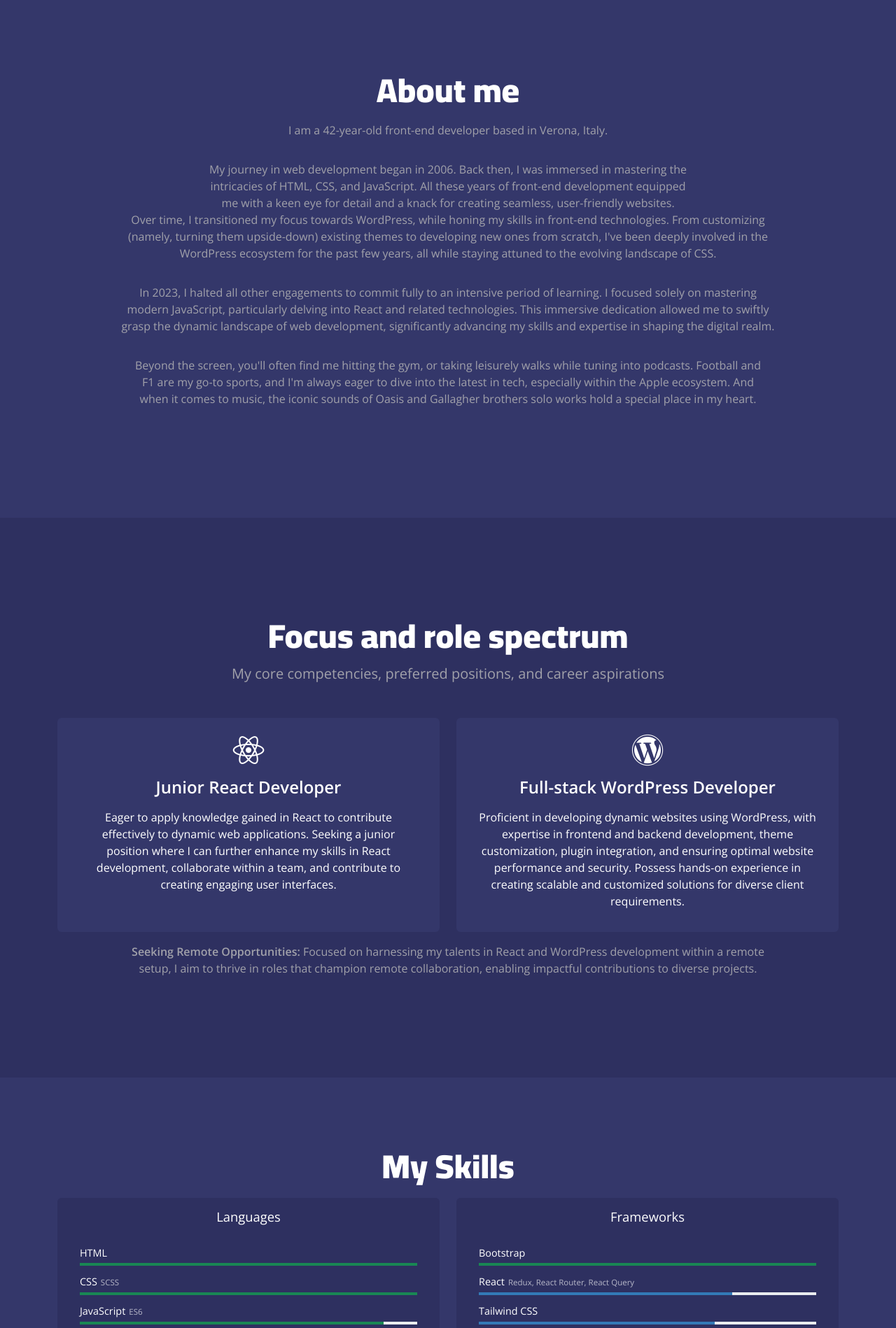
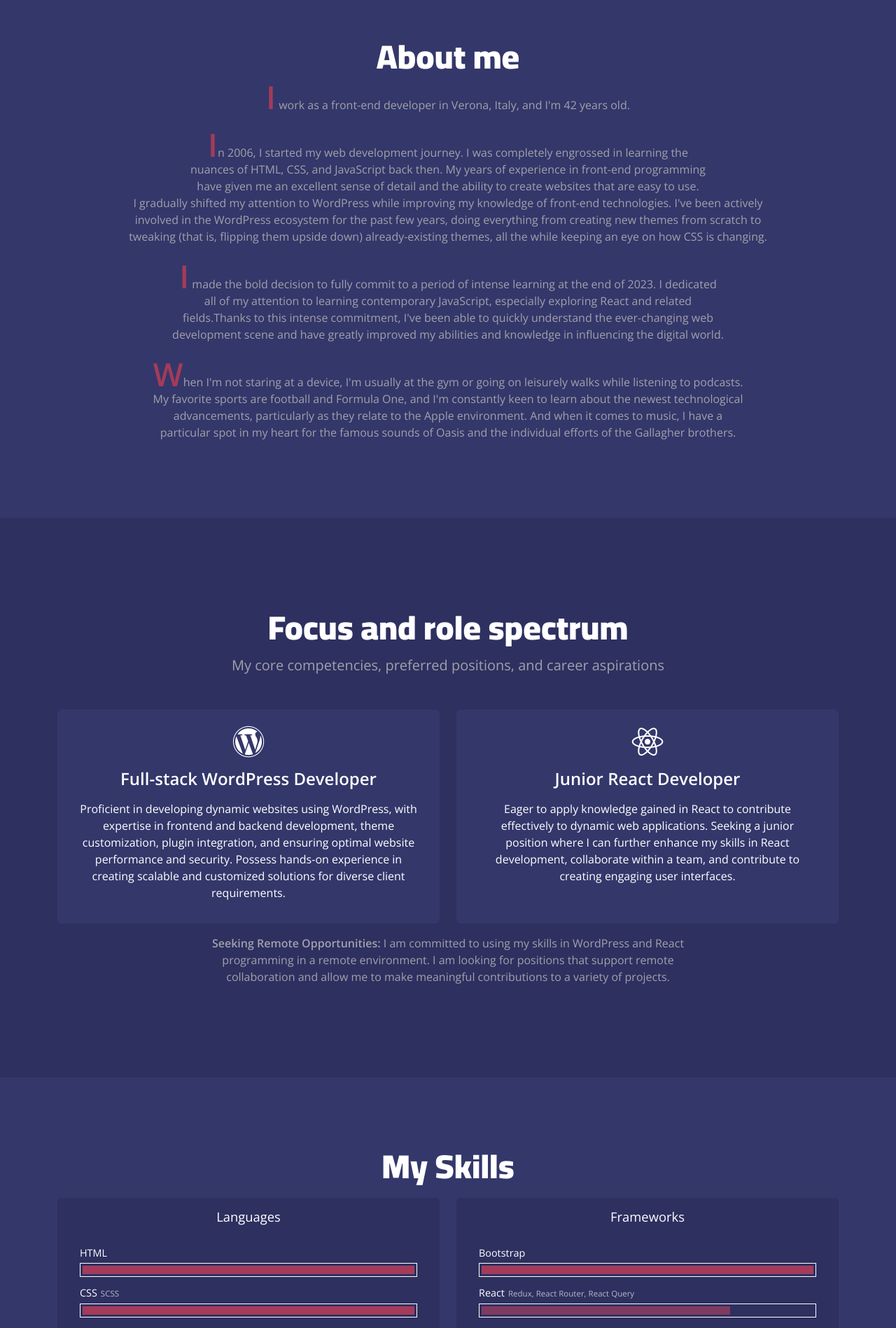
Before and after one commit to tinny77/MyCV, a React (Vite) app: page / in a window 1280 px wide. Shown: the part 860-2758 px from the top of the page at 70% size. Built offline with nearby package versions, Linux system fonts and the light colour scheme; a web font is replaced by a local one.

Commit message:
Content update and rephrasing

```diff
--- a/src/About.jsx
+++ b/src/About.jsx
@@ -7,36 +7,40 @@ const About = ({ myAge }) => {
 				<h2>About me</h2>
 			</ScrollAnimation>
 			<ScrollAnimation animateIn="fadeIn" delay={1000}>
-				<p className="text-block">
-					I am a {myAge}-year-old front-end developer based in Verona, Italy.
+				<p className="text-block drop-cap">
+					I work as a front-end developer in Verona, Italy, and I&#39;m {myAge}{' '}
+					years old.
 				</p>
-				<p className="text-block">
-					My journey in web development began in 2006. Back then, I was immersed
-					in mastering the intricacies of HTML, CSS, and JavaScript. All these
-					years of front-end development equipped me with a keen eye for detail
-					and a knack for creating seamless, user-friendly websites.
-					<br />
-					Over time, I transitioned my focus towards WordPress, while honing my
-					skills in front-end technologies. From customizing (namely, turning
-					them upside-down) existing themes to developing new ones from scratch,
-					I&#39;ve been deeply involved in the WordPress ecosystem for the past
-					few years, all while staying attuned to the evolving landscape of CSS.
+				<p className="text-block  drop-cap">
+					In 2006, I started my web development journey. I was completely
+					engrossed in learning the nuances of HTML, CSS, and JavaScript back
+					then. My years of experience in front-end programming have given me an
+					excellent sense of detail and the ability to create websites that are
+					easy to use.
+					<br />I gradually shifted my attention to WordPress while improving my
+					knowledge of front-end technologies. I&#39;ve been actively involved
+					in the WordPress ecosystem for the past few years, doing everything
+					from creating new themes from scratch to tweaking (that is, flipping
+					them upside down) already-existing themes, all the while keeping an
+					eye on how CSS is changing.
 				</p>
-				<p className="text-block">
-					In 2023, I halted all other engagements to commit fully to an
-					intensive period of learning. I focused solely on mastering modern
-					JavaScript, particularly delving into React and related technologies.
-					This immersive dedication allowed me to swiftly grasp the dynamic
-					landscape of web development, significantly advancing my skills and
-					expertise in shaping the digital realm.
+				<p className="text-block  drop-cap">
+					I made the bold decision to fully commit to a period of intense
+					learning at the end of 2023. I dedicated all of my attention to
+					learning contemporary JavaScript, especially exploring React and
+					related fields.Thanks to this intense commitment, I&#39;ve been able
+					to quickly understand the ever-changing web development scene and have
+					greatly improved my abilities and knowledge in influencing the digital
+					world.
 				</p>
-				<p className="text-block">
-					Beyond the screen, you&#39;ll often find me hitting the gym, or taking
-					leisurely walks while tuning into podcasts. Football and F1 are my
-					go-to sports, and I&#39;m always eager to dive into the latest in
-					tech, especially within the Apple ecosystem. And when it comes to
-					music, the iconic sounds of Oasis and Gallagher brothers solo works
-					hold a special place in my heart.
+				<p className="text-block  drop-cap">
+					When I&#39;m not staring at a device, I&#39;m usually at the gym or
+					going on leisurely walks while listening to podcasts. My favorite
+					sports are football and Formula One, and I&#39;m constantly keen to
+					learn about the newest technological advancements, particularly as
+					they relate to the Apple environment. And when it comes to music, I
+					have a particular spot in my heart for the famous sounds of Oasis and
+					the individual efforts of the Gallagher brothers.
 				</p>
 			</ScrollAnimation>
 		</section>
--- a/src/Focus.jsx
+++ b/src/Focus.jsx
@@ -21,23 +21,6 @@ export default function Focus() {
 							<Card>
 								<Card.Body>
 									<Card.Title className="focus">
-										<i className="devicon-react-original" title="React"></i>
-										Junior React Developer
-									</Card.Title>
-									<Card.Body>
-										Eager to apply knowledge gained in React to contribute
-										effectively to dynamic web applications. Seeking a junior
-										position where I can further enhance my skills in React
-										development, collaborate within a team, and contribute to
-										creating engaging user interfaces.
-									</Card.Body>
-								</Card.Body>
-							</Card>
-						</Col>
-						<Col xs={12} md={6}>
-							<Card>
-								<Card.Body>
-									<Card.Title className="focus">
 										<i
 											className="devicon-wordpress-plain"
 											title="WordPress"
@@ -55,13 +38,30 @@ export default function Focus() {
 								</Card.Body>
 							</Card>
 						</Col>
+						<Col xs={12} md={6}>
+							<Card>
+								<Card.Body>
+									<Card.Title className="focus">
+										<i className="devicon-react-original" title="React"></i>
+										Junior React Developer
+									</Card.Title>
+									<Card.Body>
+										Eager to apply knowledge gained in React to contribute
+										effectively to dynamic web applications. Seeking a junior
+										position where I can further enhance my skills in React
+										development, collaborate within a team, and contribute to
+										creating engaging user interfaces.
+									</Card.Body>
+								</Card.Body>
+							</Card>
+						</Col>
 					</Row>
 				</Container>
 				<p className="text-block">
-					<strong>Seeking Remote Opportunities:</strong> Focused on harnessing my talents in
-					React and WordPress development within a remote setup, I aim to thrive
-					in roles that champion remote collaboration, enabling impactful
-					contributions to diverse projects.
+					<strong>Seeking Remote Opportunities:</strong> I am committed to using my skills in WordPress and
+					React programming in a remote environment. I am looking for positions
+					that support remote collaboration and allow me to make meaningful
+					contributions to a variety of projects.
 				</p>
 			</ScrollAnimation>
 		</section>
--- a/src/Intro.jsx
+++ b/src/Intro.jsx
@@ -17,15 +17,14 @@ const Intro = ({ isScrolled, isScrollIconVisible, myExperienceYears }) => {
 
 				<h1>Filippo Tinnirello</h1>
 
-				<h3>Front-end and Wordpress Developer, CSS specialist</h3>
+				<h3>CSS expert, front-end and WordPress developer</h3>
 
 				<p className="text-block lead">
-					With {myExperienceYears}
-					{'+'} years in frontend development, I&#39;m driven by a passion for
-					web development and thrive on the challenges it presents. With a
-					strong foundation in CSS, HTML, and JavaScript, coupled with solid
-					expertise in WordPress, I&#39;m poised to bring digital projects to
-					life with precision and creativity
+					I&#39;ve been working on frontend development for more than{' '}
+					{myExperienceYears} years, and I love all of the challenges that come
+					with it. My passion is the development of websites. With a solid
+					background in WordPress, CSS, HTML, and JavaScript, I&#39;m able to
+					execute digital projects with accuracy and uniqueness.
 				</p>
 				<LinkButtons />
 			</section>
--- a/src/data/mySkills.js
+++ b/src/data/mySkills.js
@@ -45,7 +45,7 @@ const skills = {
 		{
 			id: 'vite',
 			name: 'Vite',
-			amount: 50,
+			amount: 40,
 			class: 'success',
 		},
 		{
@@ -56,7 +56,7 @@ const skills = {
 		{
 			id: 'tailwind',
 			name: 'Tailwind CSS',
-			amount: 70,
+			amount: 65,
 			class: 'success',
 		},
 		{
@@ -64,7 +64,6 @@ const skills = {
 			name: 'Next.js',
 			amount: 55,
 			class: 'success',
-			current: true,
 		},
 	],
 	Wordpress: [
@@ -80,7 +79,7 @@ const skills = {
 		},
 		{
 			id: 'wp-gutenberg',
-			name: 'Gutenberg Editor',
+			name: 'Gutenberg Editor and FSE',
 			amount: 65,
 			class: 'success',
 		},
@@ -92,8 +91,8 @@ const skills = {
 		},
 		{
 			id: 'wp-api',
-			name: 'REST APIs',
-			amount: 80,
+			name: 'REST APIs and Headless set-up',
+			amount: 75,
 			class: 'success',
 		},
 	],
--- a/src/index.scss
+++ b/src/index.scss
@@ -14,6 +14,12 @@
     }
 }
 
+@mixin xxl {
+    @media (min-width: 1400px) {
+        @content;
+    }
+}
+
 :root {
     font-synthesis: none;
     text-rendering: optimizeLegibility;
@@ -25,6 +31,7 @@
     --dark1: #34376a;
     --dark2: #2E3060;
     --accent: #a43b5a;
+    --darker-accent: #7f3a60;
     --bs-body-bg: var(--dark1);
     --bs-body-color: #fff;
     --bs-success-rgb: 51, 122, 183;
@@ -35,6 +42,17 @@
     width: 100%;
     height: 100%;
     margin: 0;
+}
+
+.custom-cursor {
+    width: 2rem;
+    height: 2rem;
+    border-radius: 50%;
+    background-color: #ffffff;
+    position: absolute;
+    z-index: 99999;
+    pointer-events: none;
+    mix-blend-mode: difference;
 }
 
 html {
@@ -140,6 +158,13 @@ h3 {
     &.lead {
         font-size: 125%
     }
+
+    &.drop-cap::first-letter {
+        font-size: 2.85em;
+        font-weight: 900;
+        color: var(--accent);
+    }
+
 
 }
 
@@ -256,6 +281,11 @@ h3 {
             font-size: 14px;
             text-align: justify;
             text-overflow: ellipsis;
+
+        }
+
+        & > .card-body {
+            padding-bottom: 0.25rem;
         }
 
         .card-footer {
@@ -263,6 +293,11 @@ h3 {
             align-items: center;
             flex-wrap: wrap;
             gap: 0.65rem;
+
+            i,
+            img {
+                filter: saturate(0.75);
+            }
 
             i[class*='devicon'] {
                 font-size: 1.8rem;
@@ -357,13 +392,16 @@ h3 {
         }
 
         .progress {
-            --bs-progress-height: 0.25rem;
+            --bs-progress-height: 1.25rem;
             --bs-progress-border-radius: 0;
             --bs-progress-bar-color: rgba(255, 255, 255, 0);
             --bs-progress-bar-transition: width 0.5s ease;
+            //--bs-progress-bg: rgba(255, 255, 255, 0.25);
             margin-bottom: 0.75rem;
             margin-top: 0.25rem;
-            background-color: none;
+            border: solid 1px #fff;
+            padding: 0.2rem;
+            background: none;
 
             .progress-bar {
                 color: rgba(255, 255, 255, 0);
@@ -372,8 +410,12 @@ h3 {
                     width: 0 !important;
                 }
 
+                &.bg-success {
+                    background-color: var(--darker-accent) !important;
+                }
+
                 &:not(.bg-success) {
-                    --bs-progress-bar-bg: var(--bs-green);
+                    --bs-progress-bar-bg: var(--accent);
                 }
             }
         }
@@ -483,3 +525,10 @@ form {
         grid-row-gap: 1rem;
     }
 }
+
+@include xxl {
+    #skills .card .progress {
+
+        --bs-progress-height: 1.65rem;
+    }
+}
```
Also changed, not shown: src/App.jsx (+5 -4 lines), src/Experience.jsx (+24 -21 lines), src/Skills.jsx (+17 -16 lines), 1 other file (tests, documents, lock files or other folders).
